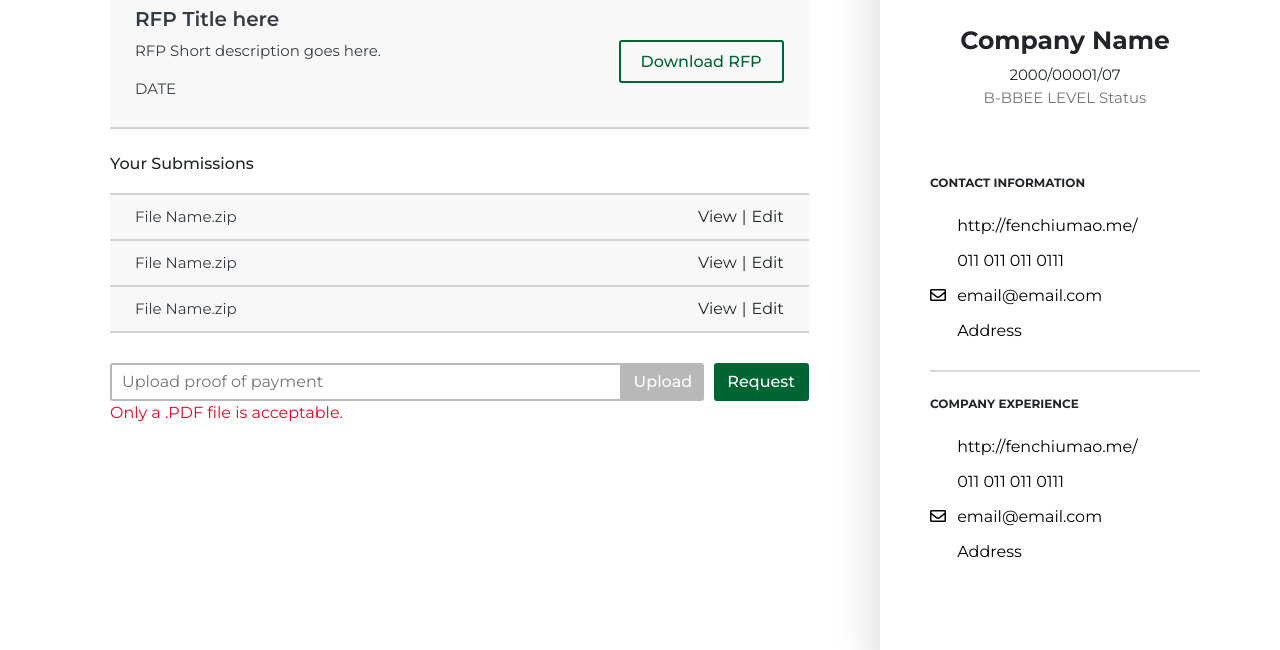
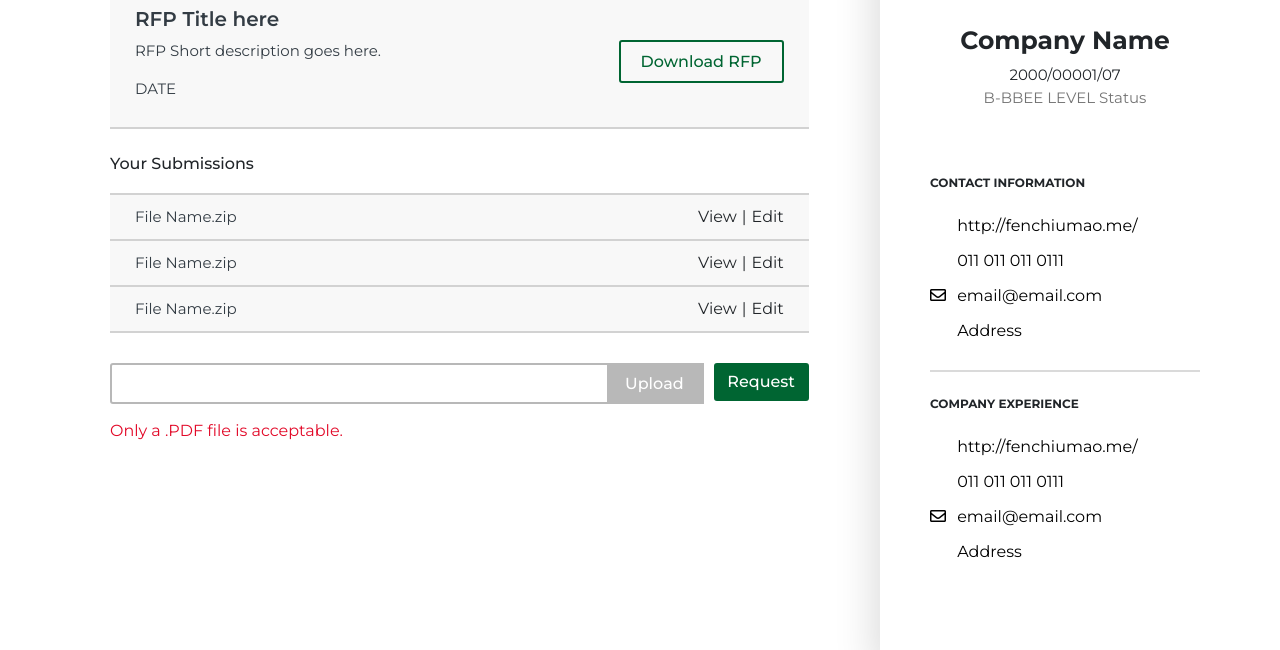
Before and after one commit to Devs-Squad1/rfp-work-9, a plain HTML site: page rfp-submitted-page.html in a window 1280 px wide. Shown: the part 200-850 px from the top of the page. Drawn offline with nearby package versions, Linux system fonts and the light colour scheme; a web font is replaced by a local one.

Commit message:
final commit

```diff
--- a/css/style.css
+++ b/css/style.css
@@ -2492,12 +2492,16 @@ td a {
 .payment-upload-content p {
   font-weight: 500;
 }
-.payment-upload-input input {
+#up-input {
+  display: none;
+}
+
+.payment-upload-input {
   width: 100%;
   outline: 0;
   border: 2px solid #b8b8b8;
   margin-bottom: 15px;
-  padding: 5px 10px;
+  padding: 2px 10px;
   border-radius: 3px 0px 0 3px;
   color: #444;
   font-size: 16px;
@@ -2507,8 +2511,16 @@ td a {
   display: flex;
   justify-content: center;
   width: 85%;
-}
-.payment-upload-input a {
+  position: relative;
+  height: 41px;
+  align-items: center;
+}
+.up-div {
+  position: absolute;
+  right: 0;
+  top: 0;
+}
+.up-div a {
   background: #b8b8b8;
   color: #fff;
   text-decoration: none;
@@ -2519,7 +2531,6 @@ td a {
   align-items: center;
   border: 2px solid #b8b8b8;
   font-weight: 500;
-  border-radius: 0 3px 3px 0;
 }
 .payment-upload-input a:hover {
   color: #fff;
--- a/rfp-submitted-page.html
+++ b/rfp-submitted-page.html
@@ -89,13 +89,16 @@
                 </div>
                 <div class="payment-upload-bottom">
                   <div class="payment-upload-box">
-                    <div class="payment-upload-input">
+                    <div id="show-file-name" class="payment-upload-input">
                       <input
+                        id="up-input"
                         class="m-0"
-                        type="text"
+                        type="file"
                         placeholder="Upload proof of payment"
                       />
-                      <a href="#">Upload</a>
+                      <div class="up-div">
+                        <a id="up-file" href="#">Upload</a>
+                      </div>
                     </div>
 
                     <a class="payment-submit-input" href="#">Request</a>
@@ -188,5 +191,16 @@
 
     <script src="./js/main.js"></script>
     <script src="./js/photo-video-upload.js"></script>
+    <script>
+      const fileInput = document.getElementById('up-input');
+
+      const uploadBtn = document.getElementById('up-file');
+
+      uploadBtn.addEventListener('click', () => {
+        fileInput.click();
+        document.getElementById('show-file-name').innerHTML =
+          fileInput.files[0].name;
+      });
+    </script>
   </body>
 </html>
```
Also changed, not shown: rfp-submissions.html (+17 -5 lines).
